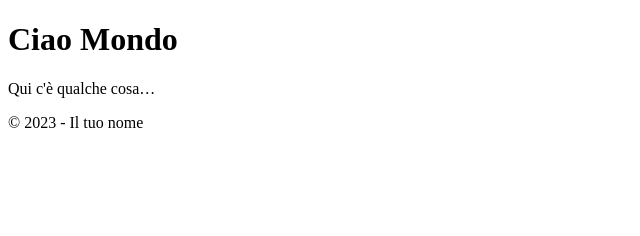
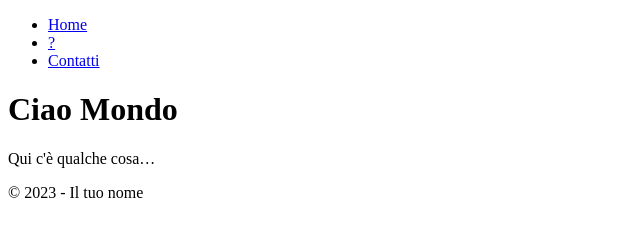
Before and after one commit to nrc382/Al0_web, a plain HTML site: page index.html in a window 1280 px wide. Shown: the whole page, without its empty margins (0-640 px from the left). Drawn offline with Linux system fonts and the light colour scheme.

Commit message:
primo css

```diff
--- a/index.html
+++ b/index.html
@@ -1,5 +1,12 @@
 <!DOCTYPE html>
 <html>
+  <nav>
+    <ul>
+      <li><a href="#">Home</a></li>
+      <li><a href="#">?</a></li>
+      <li><a href="#">Contatti</a></li>
+    </ul>
+  </nav>
   <head>
     <meta charset="utf-8">
     <title>Al0e</title>
--- /dev/null
+++ b/public/stili_CSS/index.css
@@ -0,0 +1,27 @@
+nav {
+    background-color: #333;
+    overflow: hidden;
+  }
+
+  nav ul {
+    list-style-type: none;
+    margin: 0;
+    padding: 0;
+    overflow: hidden;
+  }
+
+  nav li {
+    float: left;
+  }
+
+  nav li a {
+    display: block;
+    color: white;
+    text-align: center;
+    padding: 14px 16px;
+    text-decoration: none;
+  }
+
+  nav li a:hover {
+    background-color: #111;
+  }
```
